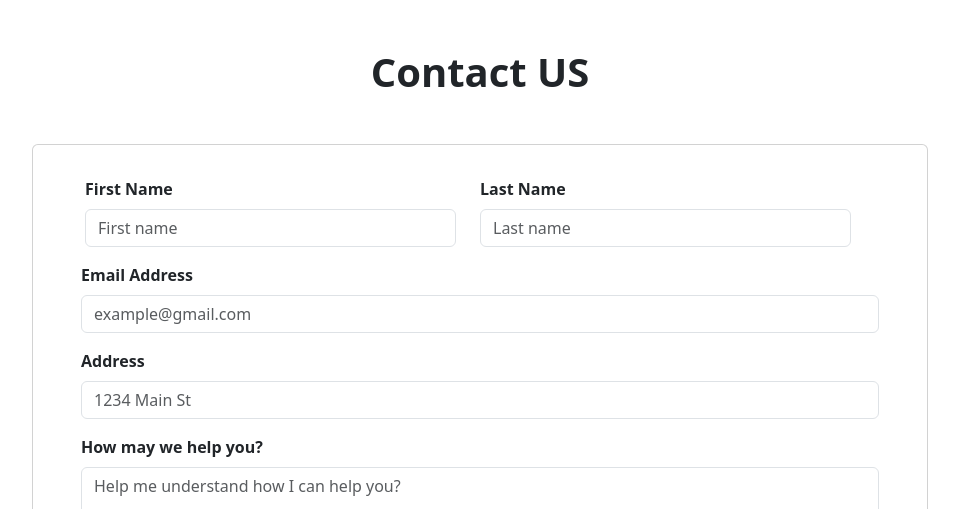
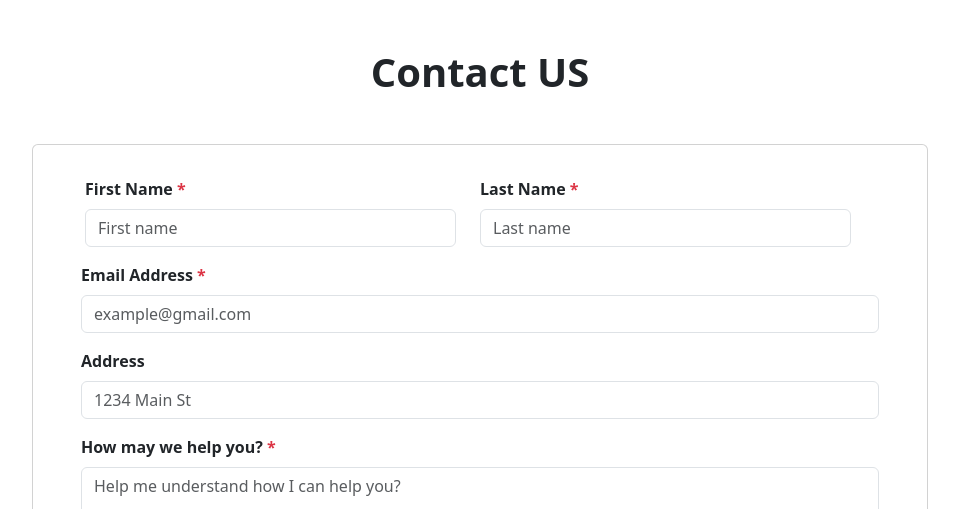
Before and after one commit to Sunnyk16/aniwatch, a React (Create React App) app in the folder client/: page /contact in a window 1280 px wide. Shown: the top 509 px of the page, without its empty margins (160-1119 px from the left). Built offline with nearby package versions, Linux system fonts and the light colour scheme.

Commit message:
Asterisk (*) added

```diff
--- a/client/src/views/Contact/Contact.js
+++ b/client/src/views/Contact/Contact.js
@@ -13,18 +13,18 @@ function Contact() {
 
           <div className="row">
             <div className="col">
-              <label for="inputName" className='form-label fw-semibold' >First Name</label>
-              <input type="text" className="form-control" placeholder="First name" aria-label="First name"/>
+              <label for="inputName" className='form-label fw-semibold' >First Name <span className='text-danger'>*</span></label>
+              <input type="text" className="form-control" placeholder="First name" aria-label="First name" required/>
             </div>
             <div className="col">
-              <label for="inputName" className='form-label fw-semibold' >Last Name</label>
-              <input type="text" className="form-control" placeholder="Last name" aria-label="Last name"/>
+              <label for="inputName" className='form-label fw-semibold' >Last Name <span className='text-danger'>*</span></label>
+              <input type="text" className="form-control" placeholder="Last name" aria-label="Last name" required/>
             </div>
           </div>
 
           <div className="col-md-12">
-            <label for="inputEmail4" className="form-label fw-semibold">Email Address</label>
-            <input type="email" className="form-control" id="inputEmail4" placeholder='example@gmail.com' />
+            <label for="inputEmail4" className="form-label fw-semibold">Email Address <span className='text-danger'>*</span></label>
+            <input type="email" className="form-control" id="inputEmail4" placeholder='example@gmail.com' required/>
           </div>
           <div className="col-12">
             <label for="inputAddress" className="form-label fw-semibold">Address</label>
@@ -33,13 +33,13 @@ function Contact() {
 
 
           <div className="col-12">
-            <label for="inputAddress" className="form-label fw-semibold">How may we help you?</label>
-            <textarea type="text" className="form-control" id="inputAddress" placeholder="Help me understand how I can help you?" />
+            <label for="inputAddress" className="form-label fw-semibold">How may we help you? <span className='text-danger'>*</span></label>
+            <textarea type="text" className="form-control" id="inputAddress" placeholder="Help me understand how I can help you?" required/>
           </div>
 
           <div className="col-12">
             <div className="form-check">
-              <input className="form-check-input" type="checkbox" id="gridCheck" />
+              <input className="form-check-input" type="checkbox" id="gridCheck" required/>
               <label className="form-check-label fw-semibold" for="gridCheck">
                 Check me out
               </label>
```
